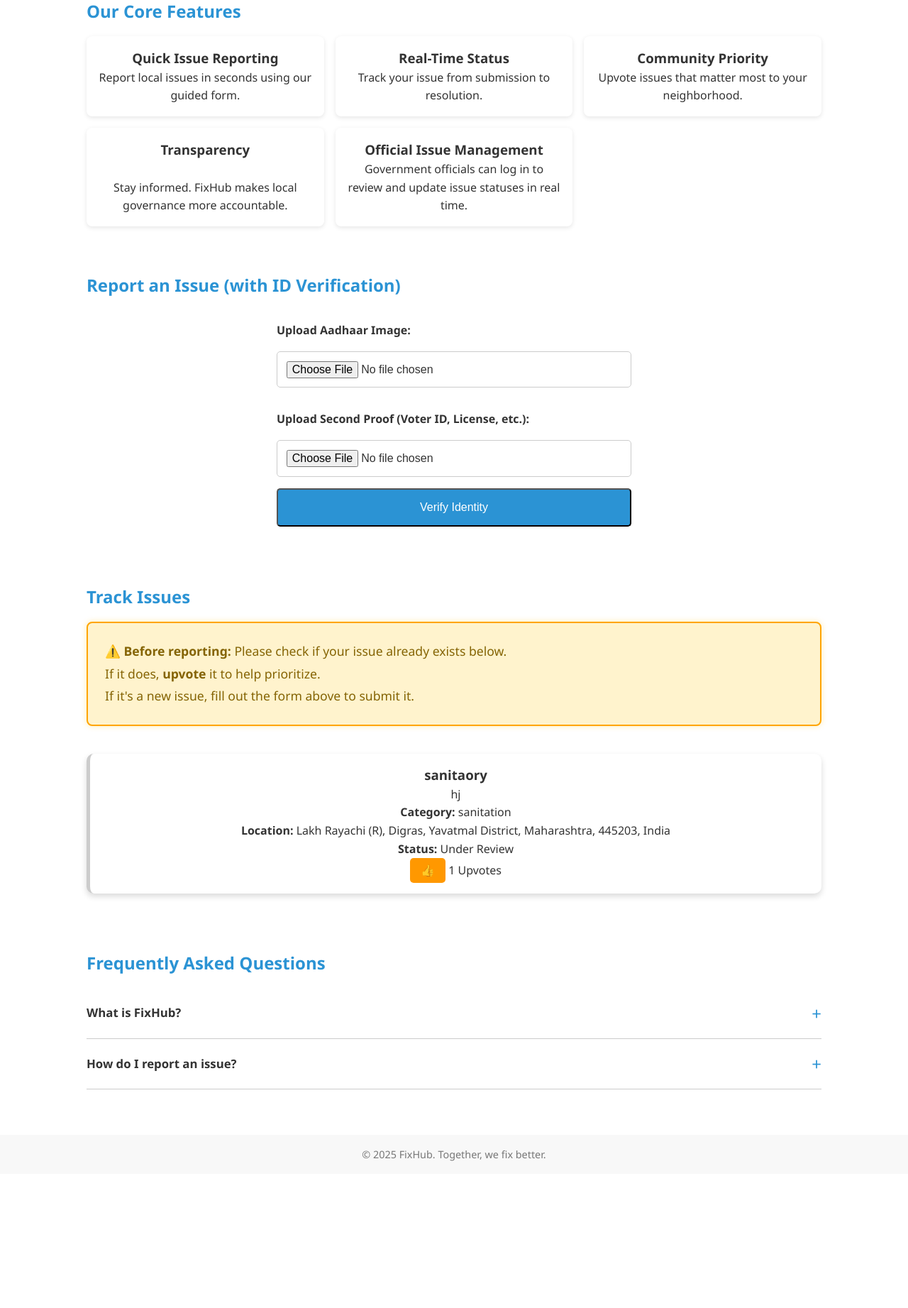
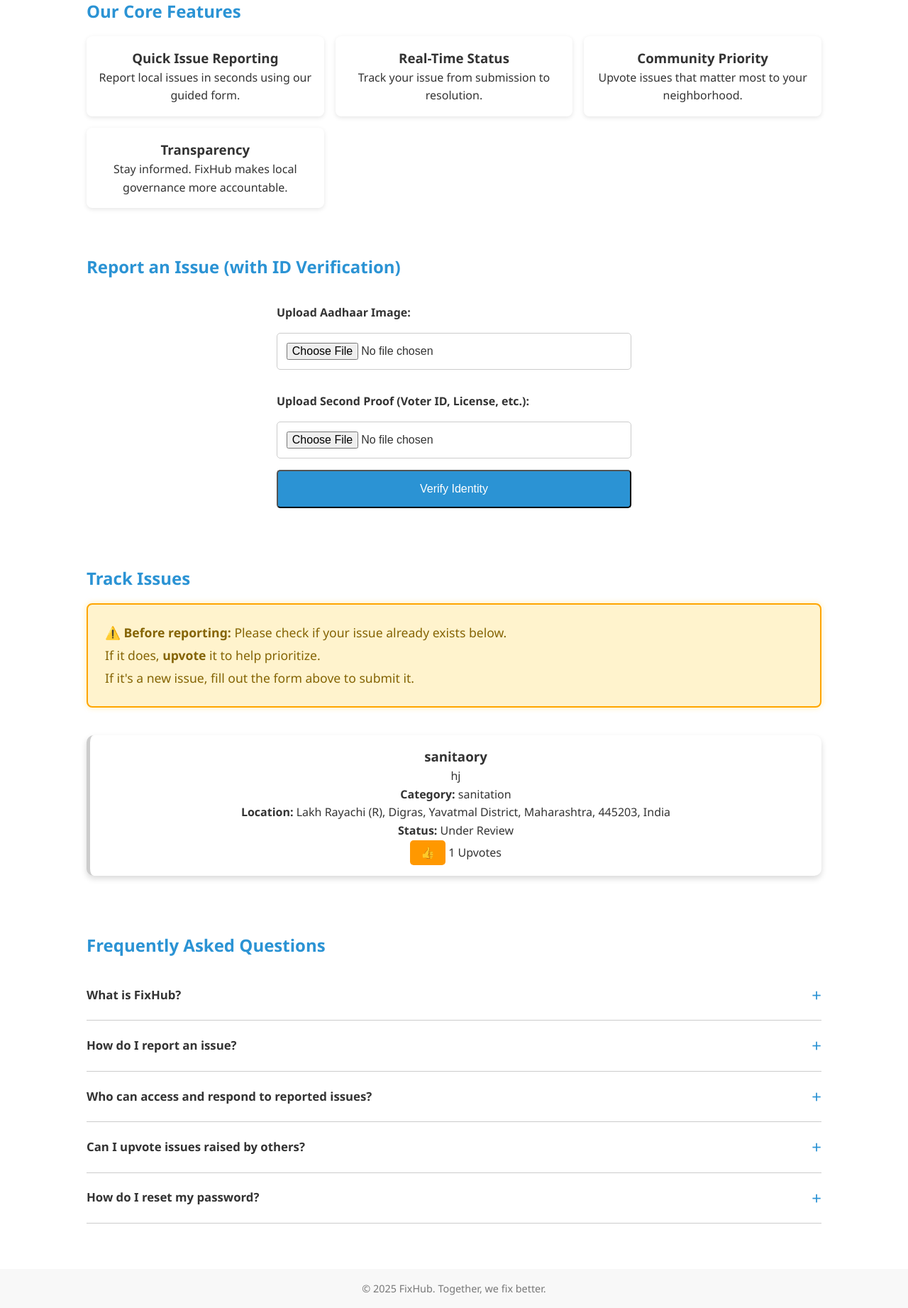
Before and after one commit to deeku56/fixhub, a Flask app: page / in a window 1280 px wide. Shown: the part 696-2539 px from the top of the page at 71% size. Before the commit the page ends 2332 px from the top, so only its background shows below. Run offline with Flask 3, Linux system fonts and the light colour scheme; a user stored in the database is signed in; data comes from the database, SQL or seed files in the repository.

Commit message:
➕ Added 3 new FAQ questions

```diff
--- a/templates/hub.html
+++ b/templates/hub.html
@@ -5,19 +5,16 @@
   <meta name="viewport" content="width=device-width, initial-scale=1.0"/>
   <title>FixHub</title>
   <link rel="stylesheet" href="{{ url_for('static', filename='hub.css') }}?v={{ time }}">
-
-  <!-- ✅ Leaflet.js for Interactive Maps -->
   <link rel="stylesheet" href="https://unpkg.com/leaflet/dist/leaflet.css" />
   <script src="https://unpkg.com/leaflet/dist/leaflet.js"></script>
 </head>
+<body>
 
-<body>
   <header class="hero">
     <h1>FixHub</h1>
     <p>Helping You Build a Better Neighbourhood</p>
   </header>
 
-  <!-- 🚨 Guidelines Section -->
   <section class="guidelines">
     <h2>🚨 Community Guidelines</h2>
     <div class="guidelines-card">
@@ -40,13 +37,11 @@
     <a href="#" onclick="logout()" style="float: right; color: red; font-weight: bold;">Logout</a>
   </nav>
 
-  <!-- ✅ About -->
   <section id="about" class="about">
     <h2>About FixHub</h2>
     <p>FixHub is a community-driven civic issue reporting platform. Whether it's a broken light, a pothole, or a sanitation issue, we help your voice reach those who can act on it.</p>
   </section>
 
-  <!-- ✅ Features -->
   <section id="features" class="features">
     <h2>Our Core Features</h2>
     <div class="cards">
@@ -54,17 +49,9 @@
       <div class="card"><h3>Real-Time Status</h3><p>Track your issue from submission to resolution.</p></div>
       <div class="card"><h3>Community Priority</h3><p>Upvote issues that matter most to your neighborhood.</p></div>
       <div class="card"><h3>Transparency</h3><p>Stay informed. FixHub makes local governance more accountable.</p></div>
-
-    <!-- ✅ Your New Card -->
-    <div class="card">
-      <h3>Official Issue Management</h3>
-      <p>Government officials can log in to review and update issue statuses in real time.</p>
-    </div>
     </div>
   </section>
 
-
-  <!-- ✅ Report Section -->
   <section id="report" class="report">
     <h2>Report an Issue (with ID Verification)</h2>
 
@@ -87,15 +74,8 @@
       <label for="location">Location:</label>
       <input type="text" id="location" placeholder="Type manually OR select from the map" required />
 
-      <!-- 🕓 Map Loading Instruction -->
-      <p id="map-hint" style="font-size: 0.95rem; color: #666; margin-bottom: 0.5rem;">
-        🕓 If the map loads slowly, try dragging it to load tiles faster.
-      </p>
-
-      <!-- ✅ Interactive Map for Location Selection -->
       <div id="map" style="height: 400px; width: 100%;"></div>
 
-      <!-- ✅ Hidden inputs to store selected coordinates -->
       <input type="hidden" id="lat" name="latitude">
       <input type="hidden" id="lng" name="longitude">
 
@@ -112,7 +92,6 @@
     </form>
   </section>
 
-  <!-- ✅ Track Issues -->
   <section id="track" class="track">
     <h2>Track Issues</h2>
     <p class="disclaimer">
@@ -125,7 +104,6 @@
     </div>
   </section>
 
-  <!-- ✅ FAQ Section -->
   <section id="faq" class="faq">
     <h2>Frequently Asked Questions</h2>
 
@@ -148,14 +126,42 @@
         Simply submit a report with a description, images, and location using our interactive map.
       </div>
     </div>
+
+    <div class="faq-item">
+      <div class="faq-header">
+        <span class="faq-question">Who can access and respond to reported issues?</span>
+        <span class="faq-toggle">+</span>
+      </div>
+      <div class="faq-answer">
+        Verified government or official personnel can log in and update the status of issues based on ground action taken.
+      </div>
+    </div>
+
+    <div class="faq-item">
+      <div class="faq-header">
+        <span class="faq-question">Can I upvote issues raised by others?</span>
+        <span class="faq-toggle">+</span>
+      </div>
+      <div class="faq-answer">
+        Yes! If you see an issue that affects your neighborhood, you can upvote it once to help prioritize it.
+      </div>
+    </div>
+
+    <div class="faq-item">
+      <div class="faq-header">
+        <span class="faq-question">How do I reset my password?</span>
+        <span class="faq-toggle">+</span>
+      </div>
+      <div class="faq-answer">
+        On the login page, click “Forgot Password?”, enter your email and a new password to reset it instantly.
+      </div>
+    </div>
   </section>
 
-  <!-- ✅ Footer -->
   <footer>
     <p>&copy; 2025 FixHub. Together, we fix better.</p>
   </footer>
 
-  <!-- ✅ JavaScript -->
   <script src="{{ url_for('static', filename='hub.js') }}"></script>
 </body>
 </html>
```
Lines whose indentation alone changed are shown as unchanged.
